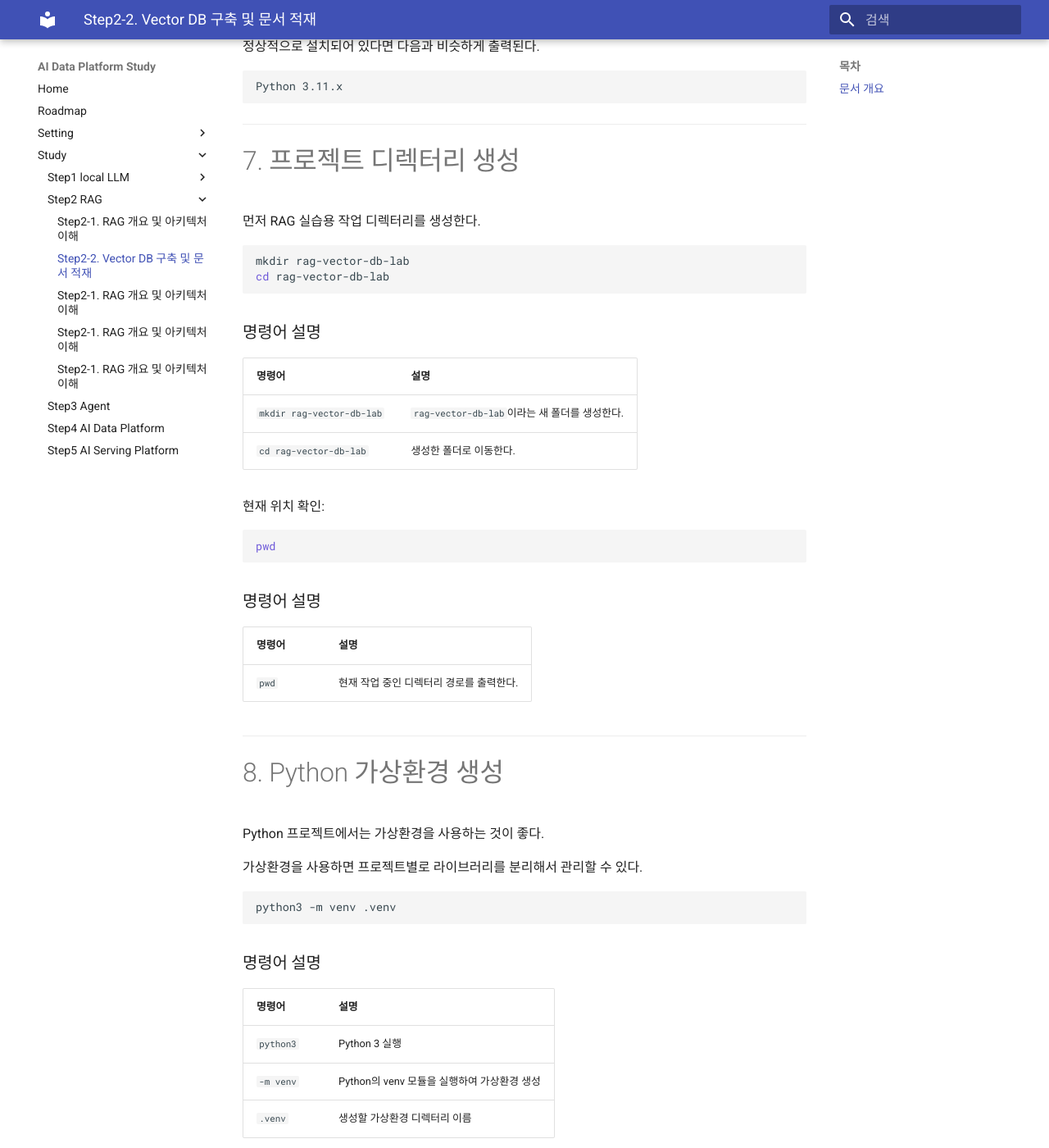
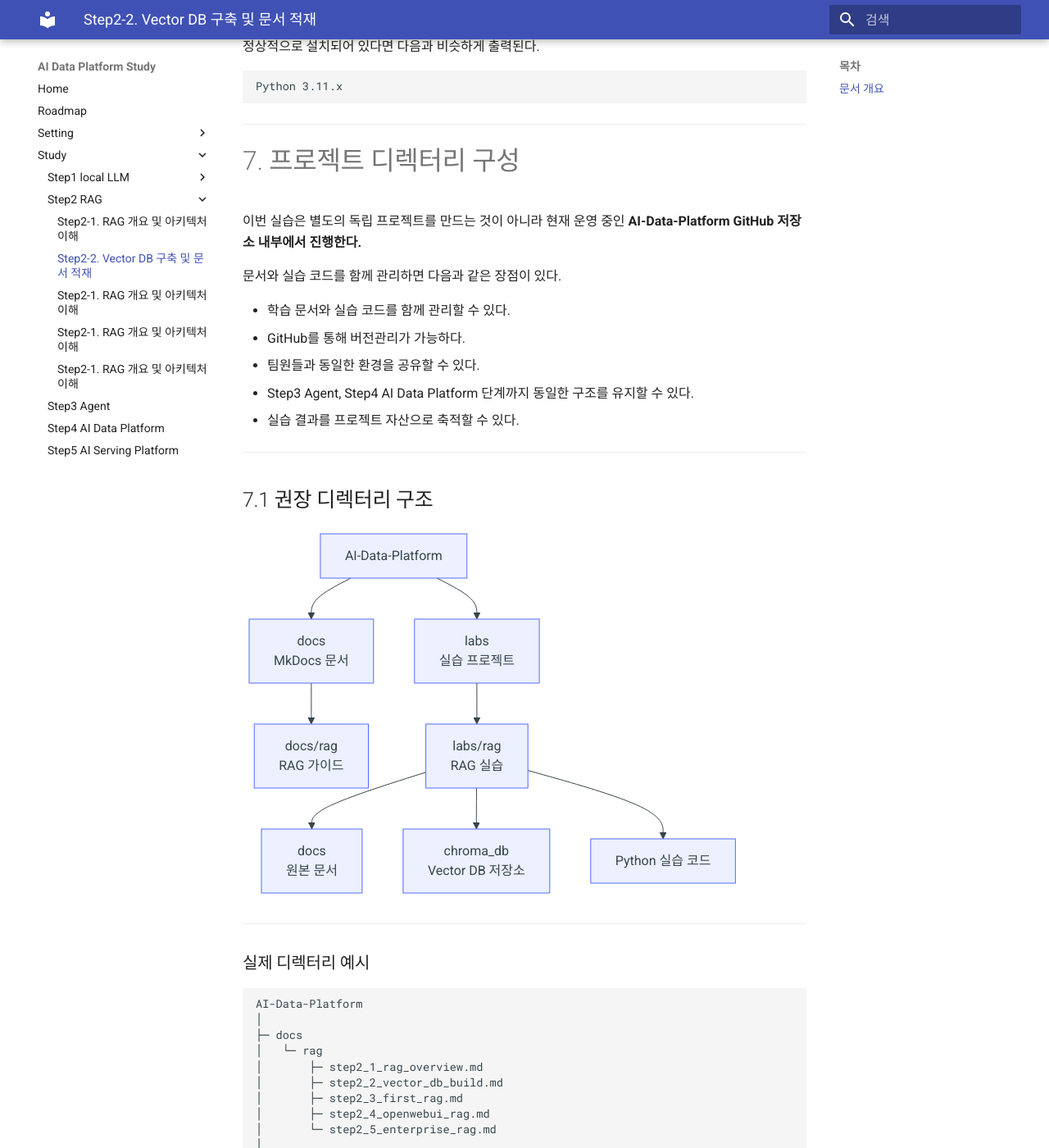
Before and after one commit to Team-AI-Data-Platform/AI-Data-Platform, an MkDocs documentation site: the page built from docs/study/step2/step2_2_vector_db_build_and_document_ingestion_guide.md, in a window 1280 px wide and 1400 px high, scrolled down 4972 px. Shown: the whole window at 82% size. Built offline with MkDocs 1.6.1 and Material for MkDocs 9.7.7, drawn with Linux system fonts in a browser that asks for light colours; some of the changed text lies outside the part shown.

Commit message:
가이드 문서 수정

````diff
--- a/docs/study/step2/step2_2_vector_db_build_and_document_ingestion_guide.md
+++ b/docs/study/step2/step2_2_vector_db_build_and_document_ingestion_guide.md
@@ -190,33 +190,215 @@ Python 3.11.x
 
 ---
 
-# 7. 프로젝트 디렉터리 생성
+# 7. 프로젝트 디렉터리 구성
 
-먼저 RAG 실습용 작업 디렉터리를 생성한다.
+이번 실습은 별도의 독립 프로젝트를 만드는 것이 아니라 현재 운영 중인 **AI-Data-Platform GitHub 저장소 내부에서 진행한다.**
+
+문서와 실습 코드를 함께 관리하면 다음과 같은 장점이 있다.
+
+- 학습 문서와 실습 코드를 함께 관리할 수 있다.
+- GitHub를 통해 버전관리가 가능하다.
+- 팀원들과 동일한 환경을 공유할 수 있다.
+- Step3 Agent, Step4 AI Data Platform 단계까지 동일한 구조를 유지할 수 있다.
+- 실습 결과를 프로젝트 자산으로 축적할 수 있다.
+
+---
+
+## 7.1 권장 디렉터리 구조
+
+```mermaid
+flowchart TD
+
+    ROOT["AI-Data-Platform"]
+
+    DOCS["docs<br/>MkDocs 문서"]
+
+    RAGDOC["docs/rag<br/>RAG 가이드"]
+
+    LABS["labs<br/>실습 프로젝트"]
+
+    RAG["labs/rag<br/>RAG 실습"]
+
+    SOURCE["docs<br/>원본 문서"]
+
+    CHROMA["chroma_db<br/>Vector DB 저장소"]
+
+    PYTHON["Python 실습 코드"]
+
+    ROOT --> DOCS
+    ROOT --> LABS
+
+    DOCS --> RAGDOC
+
+    LABS --> RAG
+
+    RAG --> SOURCE
+    RAG --> CHROMA
+    RAG --> PYTHON
+```
+
+---
+
+### 실제 디렉터리 예시
+
+```text
+AI-Data-Platform
+│
+├─ docs
+│   └─ rag
+│       ├─ step2_1_rag_overview.md
+│       ├─ step2_2_vector_db_build.md
+│       ├─ step2_3_first_rag.md
+│       ├─ step2_4_openwebui_rag.md
+│       └─ step2_5_enterprise_rag.md
+│
+├─ labs
+│   └─ rag
+│       ├─ docs
+│       │   └─ microserver_guide.md
+│       ├─ chroma_db
+│       ├─ 02_load_and_chunk.py
+│       ├─ 03_insert_to_chroma.py
+│       └─ 04_search_chroma.py
+│
+├─ mkdocs.yml
+├─ README.md
+└─ .gitignore
+```
+
+---
+
+## 7.2 디렉터리 설명
+
+| 디렉터리 | 설명 |
+|----------|------|
+| docs | MkDocs 문서 저장소 |
+| docs/rag | RAG 학습 문서 |
+| labs | 실습 코드 저장소 |
+| labs/rag | RAG 실습 프로젝트 |
+| labs/rag/docs | 원본 문서 저장 |
+| labs/rag/chroma_db | ChromaDB 데이터 저장 |
+| mkdocs.yml | MkDocs 설정 파일 |
+| .gitignore | Git 제외 설정 파일 |
+
+---
+
+## 7.3 실습 디렉터리 생성
+
+프로젝트 루트(`AI-Data-Platform`)에서 아래 명령을 실행한다.
 
 ```bash
-mkdir rag-vector-db-lab
-cd rag-vector-db-lab
+mkdir -p labs/rag/docs
+mkdir -p labs/rag/chroma_db
+
+cd labs/rag
 ```
 
 ### 명령어 설명
 
 | 명령어 | 설명 |
-|---|---|
-| `mkdir rag-vector-db-lab` | `rag-vector-db-lab`이라는 새 폴더를 생성한다. |
-| `cd rag-vector-db-lab` | 생성한 폴더로 이동한다. |
+|----------|------|
+| mkdir | 디렉터리 생성 |
+| -p | 상위 디렉터리가 없어도 함께 생성 |
+| labs/rag/docs | 원본 문서 저장 디렉터리 |
+| labs/rag/chroma_db | ChromaDB 저장 디렉터리 |
+| cd labs/rag | 실습 디렉터리 이동 |
 
-현재 위치 확인:
+---
+
+## 7.4 현재 위치 확인
 
 ```bash
 pwd
 ```
 
+실행 결과 예시
+
+```text
+~/workspace/AI-Data-Platform/labs/rag
+```
+
 ### 명령어 설명
 
 | 명령어 | 설명 |
-|---|---|
-| `pwd` | 현재 작업 중인 디렉터리 경로를 출력한다. |
+|----------|------|
+| pwd | 현재 작업 중인 디렉터리 경로를 출력한다. |
+
+---
+
+## 7.5 .gitignore 설정
+
+실습 과정에서 생성되는 가상환경 및 ChromaDB 데이터는 GitHub에 업로드하지 않는다.
+
+프로젝트 루트의 `.gitignore` 파일에 아래 내용을 추가한다.
+
+```gitignore
+# Python
+.venv/
+__pycache__/
+*.pyc
+
+# ChromaDB
+chroma_db/
+
+# macOS
+.DS_Store
+
+# IDE
+.idea/
+.vscode/
+```
+
+### 왜 Git에 올리지 않는가?
+
+#### .venv
+
+Python 가상환경 디렉터리이다.
+
+- 수백 MB ~ 수 GB 크기의 라이브러리가 저장될 수 있다.
+- 개발자 PC마다 환경이 다르다.
+- Git으로 관리할 대상이 아니다.
+
+#### chroma_db
+
+ChromaDB의 실제 저장 데이터가 위치한다.
+
+저장되는 데이터 예시
+
+- Embedding 데이터
+- Vector 데이터
+- 실습 데이터
+
+실습을 반복할수록 크기가 계속 증가하므로 Git 저장소에는 포함하지 않는다.
+
+---
+
+## 7.6 최종 목표
+
+Step2 과정이 완료되면 아래와 같은 구조가 완성된다.
+
+```mermaid
+flowchart LR
+
+    DOCS["docs<br/>MkDocs 문서"]
+
+    LABS["labs<br/>실습 코드"]
+
+    RAG["labs/rag<br/>RAG 구축"]
+
+    DOCS --> RAG
+    LABS --> RAG
+```
+
+문서는 `docs`에서 관리하고,
+
+실습 코드는 `labs`에서 관리하는 구조를 유지한다.
+
+이 구조는 향후 다음 단계까지 그대로 확장할 수 있다.
+
+- Step3 Agent 구축
+- Step4 AI Data Platform 구축
+- Step5 LLM Serving 구축
 
 ---
 
````
